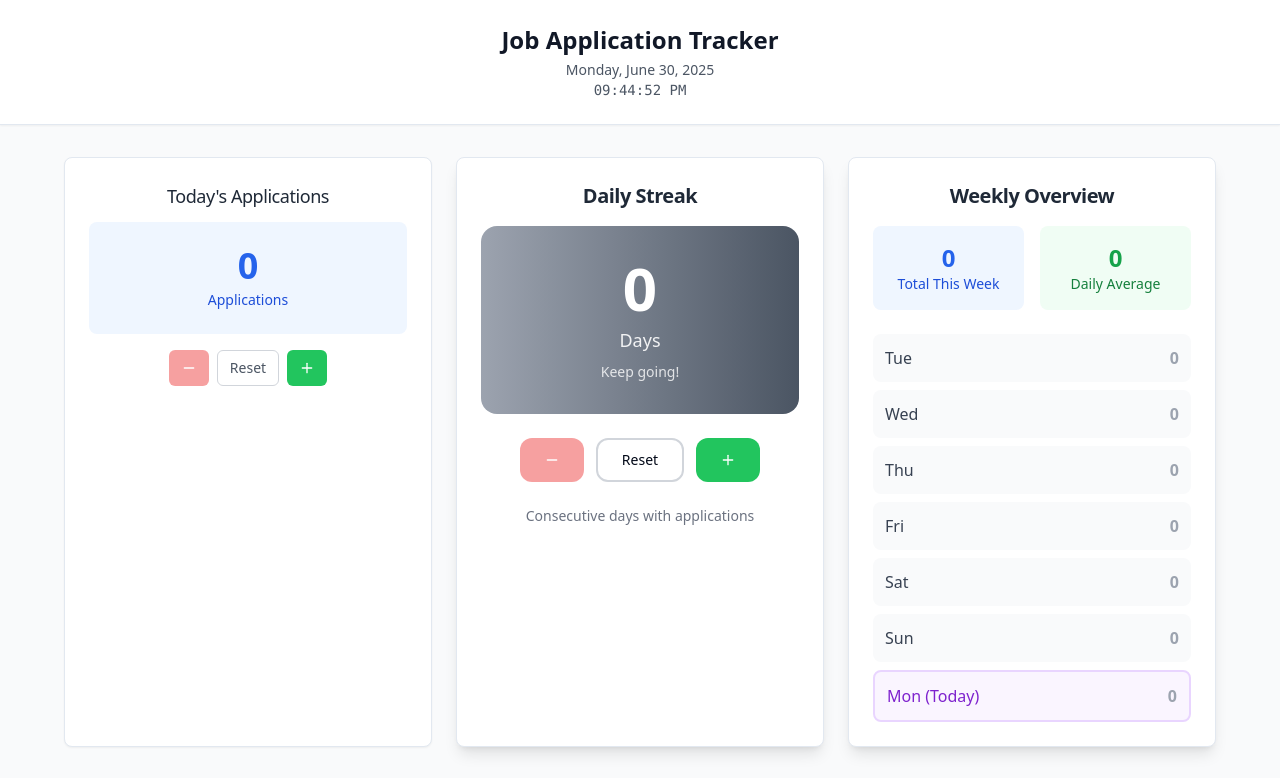
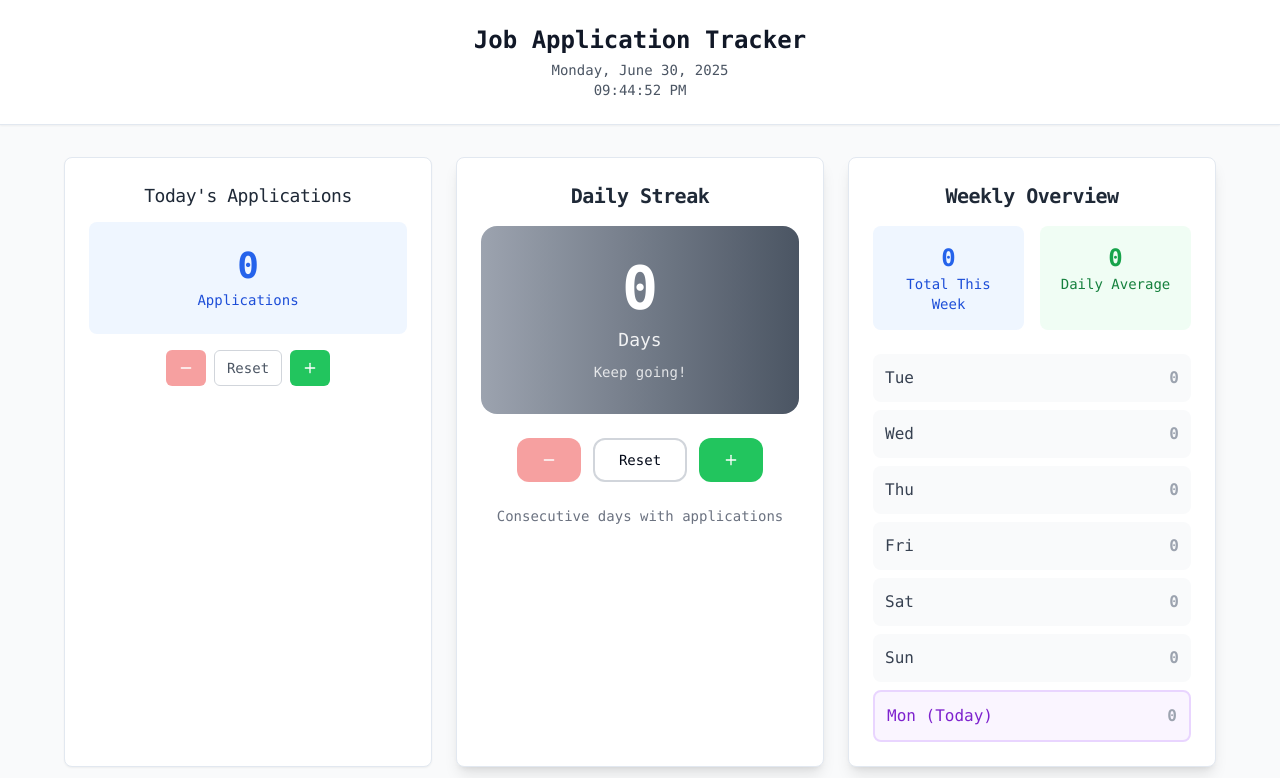
Before and after one commit to suryatejamerugu/applications-counter, a React (Vite) app: page / in a window 1280 px wide. Shown: the top 778 px of the page. Built offline with nearby package versions, Linux system fonts and the light colour scheme.

Commit message:
Fix: Update footer and font
Updated the footer to display "Developed by Surya Teja Merugu. All rights reserved." and applied a monospace font to the entire website.

```diff
--- a/src/components/DailyCounter.tsx
+++ b/src/components/DailyCounter.tsx
@@ -26,7 +26,7 @@ const DailyCounter = ({ count, onCountChange }: DailyCounterProps) => {
   };
 
   return (
-    <Card className="h-full">
+    <Card className="h-full font-mono">
       <CardHeader className="text-center pb-3">
         <CardTitle className="text-lg font-medium text-gray-800">
           Today's Applications
@@ -35,7 +35,7 @@ const DailyCounter = ({ count, onCountChange }: DailyCounterProps) => {
       <CardContent className="text-center space-y-4">
         {/* Counter Display */}
         <div className="bg-blue-50 rounded-lg p-6">
-          <div className="text-4xl font-bold text-blue-600 mb-1">
+          <div className="text-4xl font-bold text-blue-600 mb-1 font-mono">
             {count}
           </div>
           <div className="text-sm text-blue-700">Applications</div>
@@ -47,7 +47,7 @@ const DailyCounter = ({ count, onCountChange }: DailyCounterProps) => {
             onClick={decrement}
             disabled={count <= 0}
             size="sm"
-            className="bg-red-500 hover:bg-red-600 text-white"
+            className="bg-red-500 hover:bg-red-600 text-white font-mono"
           >
             <Minus className="w-4 h-4" />
           </Button>
@@ -56,7 +56,7 @@ const DailyCounter = ({ count, onCountChange }: DailyCounterProps) => {
             onClick={reset}
             variant="outline"
             size="sm"
-            className="text-gray-600 border-gray-300"
+            className="text-gray-600 border-gray-300 font-mono"
           >
             Reset
           </Button>
@@ -65,7 +65,7 @@ const DailyCounter = ({ count, onCountChange }: DailyCounterProps) => {
             onClick={increment}
             disabled={count >= 999}
             size="sm"
-            className="bg-green-500 hover:bg-green-600 text-white"
+            className="bg-green-500 hover:bg-green-600 text-white font-mono"
           >
             <Plus className="w-4 h-4" />
           </Button>
--- a/src/components/WeeklyOverview.tsx
+++ b/src/components/WeeklyOverview.tsx
@@ -38,7 +38,7 @@ const WeeklyOverview = ({ applicationData }: WeeklyOverviewProps) => {
   const weeklyAvg = Math.round(weeklyTotal / 7 * 10) / 10;
 
   return (
-    <Card className="h-full bg-white shadow-lg hover:shadow-xl transition-shadow duration-300">
+    <Card className="h-full bg-white shadow-lg hover:shadow-xl transition-shadow duration-300 font-mono">
       <CardHeader className="text-center pb-4">
         <CardTitle className="text-xl font-semibold text-gray-800">
           Weekly Overview
@@ -48,11 +48,11 @@ const WeeklyOverview = ({ applicationData }: WeeklyOverviewProps) => {
         {/* Weekly Stats */}
         <div className="grid grid-cols-2 gap-4 mb-6">
           <div className="text-center p-4 bg-blue-50 rounded-lg">
-            <div className="text-2xl font-bold text-blue-600">{weeklyTotal}</div>
+            <div className="text-2xl font-bold text-blue-600 font-mono">{weeklyTotal}</div>
             <div className="text-sm text-blue-700">Total This Week</div>
           </div>
           <div className="text-center p-4 bg-green-50 rounded-lg">
-            <div className="text-2xl font-bold text-green-600">{weeklyAvg}</div>
+            <div className="text-2xl font-bold text-green-600 font-mono">{weeklyAvg}</div>
             <div className="text-sm text-green-700">Daily Average</div>
           </div>
         </div>
@@ -69,7 +69,7 @@ const WeeklyOverview = ({ applicationData }: WeeklyOverviewProps) => {
               <span className={`font-medium ${day.isToday ? 'text-purple-700' : 'text-gray-700'}`}>
                 {day.day} {day.isToday && '(Today)'}
               </span>
-              <span className={`font-bold ${
+              <span className={`font-bold font-mono ${
                 day.count > 10 ? 'text-green-600' :
                 day.count > 5 ? 'text-blue-600' :
                 day.count > 0 ? 'text-yellow-600' : 'text-gray-400'
--- a/src/pages/Index.tsx
+++ b/src/pages/Index.tsx
@@ -1,3 +1,4 @@
+
 import { useState, useEffect } from 'react';
 import DailyCounter from '@/components/DailyCounter';
 import StreakTracker from '@/components/StreakTracker';
@@ -101,7 +102,7 @@ const Index = () => {
   const { date, time } = formatDateTime(currentDateTime);
 
   return (
-    <div className="min-h-screen bg-gray-50 flex flex-col">
+    <div className="min-h-screen bg-gray-50 flex flex-col font-mono">
       {/* Header */}
       <header className="bg-white shadow-sm border-b px-4 py-6">
         <div className="max-w-6xl mx-auto">
@@ -143,7 +144,7 @@ const Index = () => {
         <div className="max-w-6xl mx-auto">
           <div className="flex items-center justify-center text-sm text-gray-600">
             <Copyright className="w-4 h-4 mr-2" />
-            <span>Developed by Surya Teja. All rights reserved.</span>
+            <span>Developed by Surya Teja Merugu. All rights reserved.</span>
           </div>
         </div>
       </footer>
```
